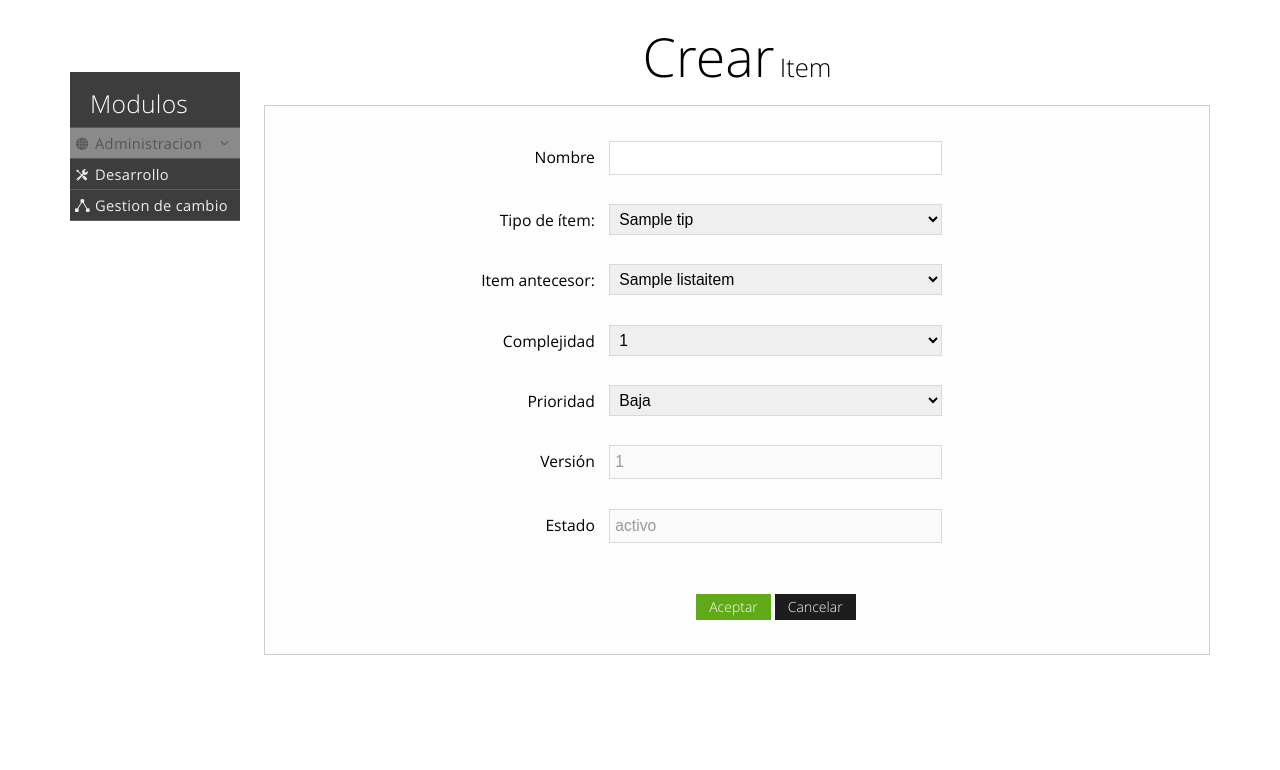
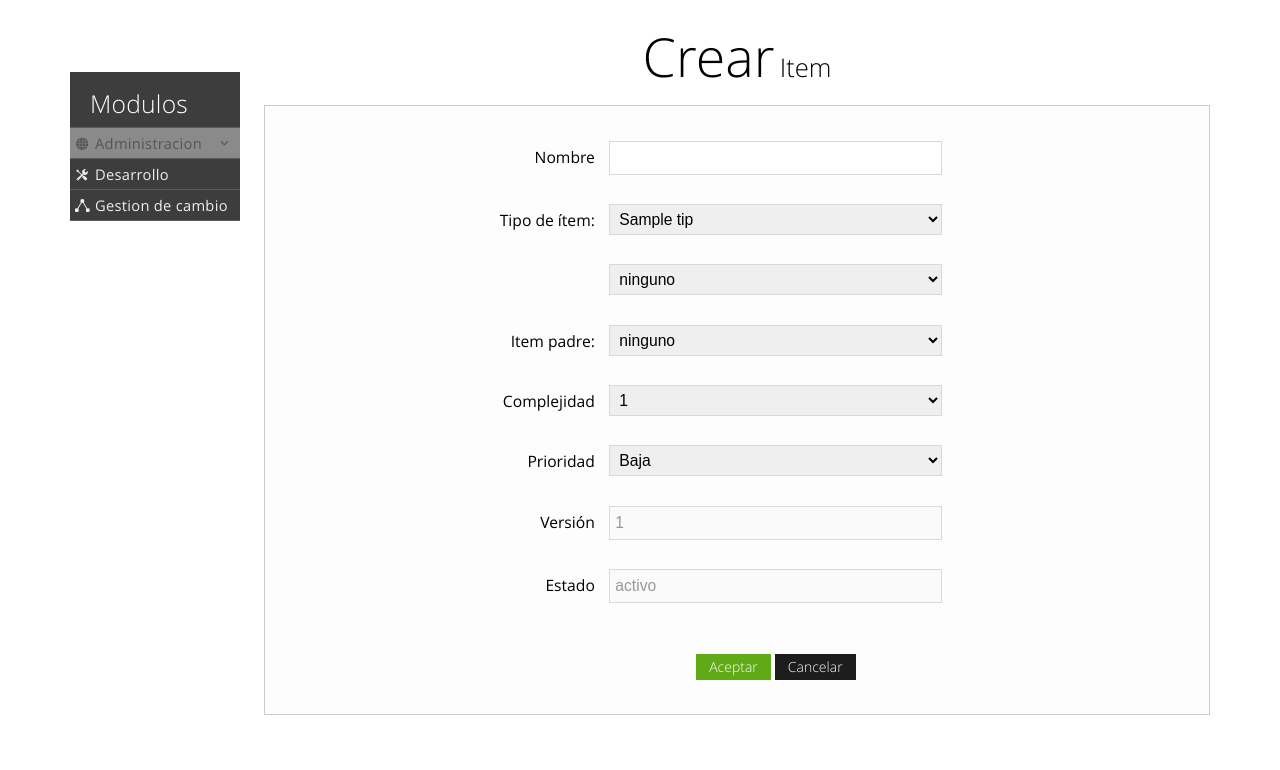
Before and after one commit to fersauce/Sigma_System, a Django app: template templates/AltaItems.html in a window 1280 px wide. Shown: the part 45-815 px from the top of the page. Before the commit the page ends 700 px from the top, so only its background shows below. Run offline with Django 3.2, Linux system fonts and the light colour scheme; the template is opened without the code that fills it: most values are stand-ins (such as "Sample title", 1, 10 or a date in 2020); parts of the project's set-up code (start-up, migrations or seed data) failed here and were passed over; some libraries are stand-ins or nearby versions.

Commit message:
Version paralela grafos

```diff
--- a/templates/AltaItems.html
+++ b/templates/AltaItems.html
@@ -57,17 +57,32 @@
                             <div class="row">
                                 <div class="span3">
                                     {% if opcion == 0 %}
-                                        <label class="text-right">Item padre:</label>
+                                        <label class="text-right">Item antecesor:</label>
                                     {% else %}
-                                        <label class="text-right">Item antecesor:</label>
+                                        <!--label class="text-right">Item antecesor:</label-->
                                     {% endif %}
                                 </div>
                                 <div class="span6">
                                     <div class="input-control select" data-role="input-control">
+                                        <select name="i_ant">
+                                            <option value="0">ninguno</option>
+                                            {% for i in items_ant %}
+                                                <option value="{{ i.id }}">{{ i.nombre }}</option>
+                                            {% endfor %}
+                                        </select>
+                                    </div>
+                                </div>
+                            </div>
+                        </div>
+                        <div class="grid fluid">
+                            <div class="row">
+                                <div class="span3">
+                                    <label class="text-right">Item padre:</label>
+                                </div>
+                                <div class="span6">
+                                    <div class="input-control select" data-role="input-control">
                                         <select name="i_padre">
-                                            {% if ban_defecto %}
-                                                <option value="0">ninguno</option>
-                                            {% endif %}
+                                            <option value="0">ninguno</option>
                                             {% for i in listaitems %}
                                                 <option value="{{ i.id }}">{{ i.nombre }}</option>
                                             {% endfor %}
```
Also changed, not shown: Sigma_System/vistas/ItemViews.py (+9 -8 lines), templates/AdministrarItem.html (+7 -1 lines).
